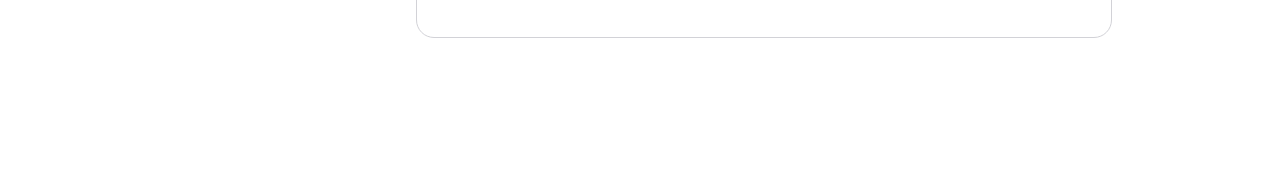
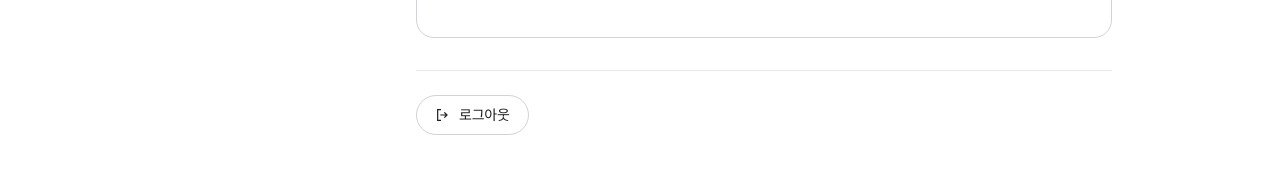
Before and after one commit to St-nomadic/Nansa, a React (Vite) app in the folder react-prototype/: page /me in a window 1280 px wide. Shown: the part 904-1078 px from the top of the page. Before the commit the page ends 1022 px from the top, so only its background shows below. Built offline with nearby package versions, Linux system fonts and the light colour scheme; a web font is replaced by a local one.

Commit message:
feat(session): add functional demo logout to profile menu and personal page

```diff
--- a/react-prototype/src/App.jsx
+++ b/react-prototype/src/App.jsx
@@ -1,4 +1,6 @@
-import { Routes, Route } from 'react-router-dom';
+import { useSyncExternalStore } from 'react';
+import { Routes, Route, Navigate, Outlet } from 'react-router-dom';
+import { isSessionActive, subscribeSession } from './data/session.js';
 
 import Landing from './pages/Landing.jsx';
 import Dashboard from './pages/Dashboard.jsx';
@@ -12,10 +14,16 @@ import Applications from './pages/Applications.jsx';
 import MyPage from './pages/MyPage.jsx';
 import NotFound from './pages/NotFound.jsx';
 
+function SessionGate() {
+  const active = useSyncExternalStore(subscribeSession, isSessionActive);
+  return active ? <Outlet /> : <Navigate to="/" replace />;
+}
+
 export default function App() {
   return (
     <Routes>
       <Route path="/" element={<Landing />} />
+      <Route element={<SessionGate />}>
       <Route path="/dashboard" element={<Dashboard />} />
       <Route path="/jobs" element={<JobPostings />} />
       <Route path="/jobs/:jobId" element={<JobDetail />} />
@@ -25,6 +33,7 @@ export default function App() {
       <Route path="/interview" element={<InterviewChat />} />
       <Route path="/applications" element={<Applications />} />
       <Route path="/me" element={<MyPage />} />
+      </Route>
       <Route path="*" element={<NotFound />} />
     </Routes>
   );
--- /dev/null
+++ b/react-prototype/src/components/LogoutButton.jsx
@@ -0,0 +1,15 @@
+import { useNavigate } from 'react-router-dom';
+import { endSession } from '../data/session.js';
+
+export default function LogoutButton({ className = '' }) {
+  const navigate = useNavigate();
+  return (
+    <button type="button" className={className} onClick={() => {
+      endSession();
+      navigate('/', { replace: true, state: { loggedOut: true } });
+    }}>
+      <svg aria-hidden="true" viewBox="0 0 24 24" width="16" height="16" fill="none" stroke="currentColor" strokeWidth="1.8"><path d="M9 4H4v16h5M14 8l4 4-4 4M8 12h10" /></svg>
+      로그아웃
+    </button>
+  );
+}
--- a/react-prototype/src/components/Sidebar.jsx
+++ b/react-prototype/src/components/Sidebar.jsx
@@ -1,4 +1,5 @@
 import { Link } from 'react-router-dom';
+import LogoutButton from './LogoutButton.jsx';
 
 export default function Sidebar({ active, onMyPage = false }) {
   return (
@@ -44,6 +45,7 @@ export default function Sidebar({ active, onMyPage = false }) {
             <svg viewBox="0 0 24 24" fill="none" stroke="currentColor" strokeWidth="1.8"><path d="M12 20h9M16.5 3.5a2.1 2.1 0 0 1 3 3L7 19l-4 1 1-4z"/></svg>
             프로필·경력 편집하기
           </Link>
+          <LogoutButton className="uf-item logout-menu" />
         </div>
       </div>
     </aside>
--- /dev/null
+++ b/react-prototype/src/data/session.js
@@ -0,0 +1,24 @@
+// Local demo access state, not server authentication. Existing demo visits remain active.
+const KEY = 'nansa.demo-session.v1';
+const EVENT = 'nansa-session-change';
+let memoryState = true;
+export function isSessionActive() {
+  try { return window.localStorage.getItem(KEY) !== 'signed-out'; }
+  catch { return memoryState; }
+}
+function update(active) {
+  memoryState = active;
+  try { window.localStorage.setItem(KEY, active ? 'active' : 'signed-out'); } catch { /* Keep this tab usable when storage is unavailable. */ }
+  window.dispatchEvent(new Event(EVENT));
+}
+export function startSession() { update(true); }
+export function endSession() { update(false); }
+export function subscribeSession(listener) {
+  const onStorage = event => { if (event.key === KEY || event.key === null) listener(); };
+  window.addEventListener(EVENT, listener);
+  window.addEventListener('storage', onStorage);
+  return () => {
+    window.removeEventListener(EVENT, listener);
+    window.removeEventListener('storage', onStorage);
+  };
+}
--- a/react-prototype/src/pages/Landing.css
+++ b/react-prototype/src/pages/Landing.css
@@ -81,3 +81,5 @@
 .page-landing .list-check { list-style: none; padding: 0; margin: var(--gap-md) 0 0; display: flex; flex-direction: column; gap: 10px; }
 .page-landing .list-check li { display: flex; align-items: flex-start; gap: 10px; font-size: 15px; line-height: 1.7; color: var(--fg-2); }
 .page-landing .list-check svg { flex: none; width: 18px; height: 18px; color: var(--accent); margin-top: 2px; }
+
+.page-landing .logout-notice { text-align: center; padding: 14px; color: var(--muted); font-size: 14px; background: var(--surface); }
--- a/react-prototype/src/pages/Landing.jsx
+++ b/react-prototype/src/pages/Landing.jsx
@@ -1,8 +1,11 @@
-import { Link, useNavigate } from 'react-router-dom';
+import { Link, useNavigate, useLocation } from 'react-router-dom';
 import './Landing.css';
+import { startSession } from '../data/session.js';
 
 export default function Landing() {
   const navigate = useNavigate();
+  const location = useLocation();
+  function start() { startSession(); navigate('/dashboard'); }
 
   function scrollToHow() {
     const el = document.getElementById('how');
@@ -18,18 +21,19 @@ export default function Landing() {
             <a href="#features">기능</a>
             <a href="#how">작동 방식</a>
           </nav>
-          <button className="btn btn-primary" onClick={() => navigate('/dashboard')}>시작하기</button>
+          <button className="btn btn-primary" onClick={start}>시작하기</button>
         </div>
       </header>
 
       <main id="content">
+        {location.state?.loggedOut && <p className="logout-notice" role="status">로그아웃되었습니다.</p>}
         <section className="section hero">
           <div className="container hero-center">
             <p className="eyebrow">AI 지원 서류 자동화</p>
             <h1>채용공고에 맞춰<br />스스로 완성되는 서류</h1>
             <p className="lead">공고 링크나 텍스트를 등록하면 Nansa가 요건을 분석하고 내 경력 데이터와 매칭해 이력서·자기소개서·포트폴리오를 만들어 드립니다.</p>
             <div className="hero-cta">
-              <button className="btn btn-primary" onClick={() => navigate('/dashboard')}>무료로 시작하기</button>
+              <button className="btn btn-primary" onClick={start}>무료로 시작하기</button>
               <button className="btn btn-secondary" onClick={scrollToHow}>작동 방식 보기</button>
             </div>
           </div>
@@ -125,7 +129,7 @@ export default function Landing() {
           <div className="container" style={{ maxWidth: 600 }}>
             <h2>다음 지원, 서류부터 다시 준비하지 마세요</h2>
             <p className="lead" style={{ margin: '16px auto 32px' }}>공고를 등록하고 첫 맞춤 서류를 만들어보세요.</p>
-            <button className="btn btn-primary" onClick={() => navigate('/dashboard')}>무료로 시작하기</button>
+            <button className="btn btn-primary" onClick={start}>무료로 시작하기</button>
           </div>
         </section>
       </main>
--- a/react-prototype/src/pages/MyPage.css
+++ b/react-prototype/src/pages/MyPage.css
@@ -65,3 +65,6 @@
 .page-mypage .upload-row:first-child { border-top: none; }
 .page-mypage .upload-row .ur-label { font-size: 13.5px; font-weight: 600; }
 .page-mypage .upload-row .ur-sub { font-size: 12px; color: var(--muted); margin-top: 2px; }
+
+
+.page-mypage .logout-footer { margin-top: 32px; padding-top: 24px; border-top: 1px solid var(--border-soft); }
--- a/react-prototype/src/pages/MyPage.jsx
+++ b/react-prototype/src/pages/MyPage.jsx
@@ -1,5 +1,6 @@
 import { useEffect, useRef, useState } from 'react';
 import Sidebar from '../components/Sidebar.jsx';
+import LogoutButton from '../components/LogoutButton.jsx';
 import Crumb from '../components/Crumb.jsx';
 import Toast from '../components/Toast.jsx';
 import useToast from '../hooks/useToast.js';
@@ -157,6 +158,9 @@ export default function MyPage() {
               <div className="upload-row"><div className="ur-label">🚀 사이드 프로젝트 런칭 준비</div><div className="ur-sub">6/28 – 7/05</div></div>
             </div>
           </section>
+          <div className="logout-footer">
+            <LogoutButton className="btn btn-secondary" />
+          </div>
         </div>
       </div>
 
--- a/react-prototype/src/styles/shell.css
+++ b/react-prototype/src/styles/shell.css
@@ -54,3 +54,7 @@
 
 .crumb { font-size: 13px; color: var(--muted); display: flex; align-items: center; gap: 6px; white-space: nowrap; flex: none; }
 .crumb:hover { color: var(--fg); }
+
+.user-flyout .logout-menu { width: 100%; background: transparent; border: 0; font-family: inherit; text-align: left; cursor: pointer; }
+.user-flyout .logout-menu:hover { background: var(--surface); }
+.user-flyout .logout-menu:focus-visible { outline: 2px solid var(--accent); }
```
Also changed, not shown: 1 other file (tests, documents, lock files or other folders).
